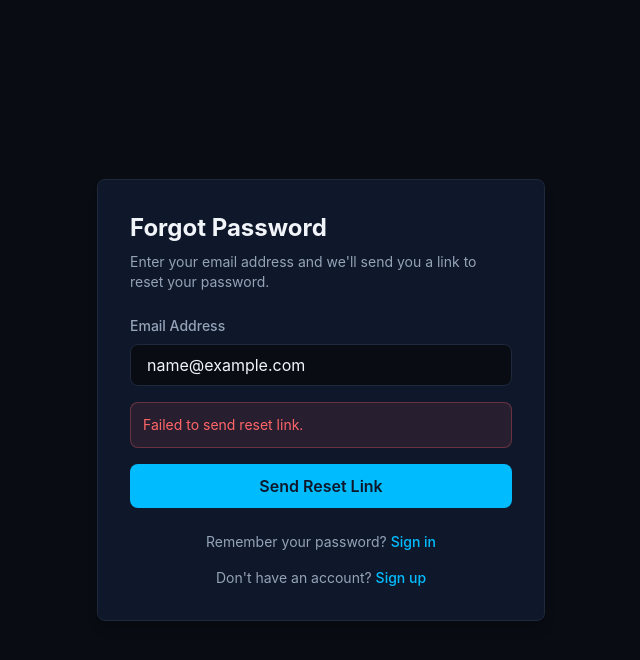
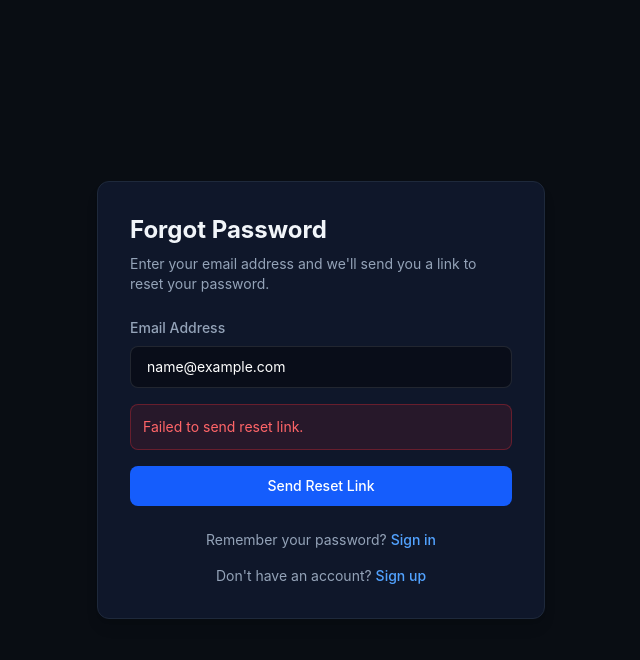
Before and after one commit to roymulinge/devtrack-app, a React (Vite) app: page /forgot-password in a window 1280 px wide. Both pictures are taken after typing "name@example.com" into the empty fields and a click on the button "Send Reset Link". Shown: the top 660 px of the page, without its empty margins (319-959 px from the left). Built offline with nearby package versions, Linux system fonts and the light colour scheme; no server answers.

Commit message:
fix(forgot-password): align with design system (blue-600 button, consistent inputs, rounded-xl)

```diff
--- a/src/pages/ForgotPassword.jsx
+++ b/src/pages/ForgotPassword.jsx
@@ -43,7 +43,7 @@ const ForgotPassword = () => {
   return (
     <div className="min-h-screen bg-[var(--bg-primary)] flex items-center justify-center px-4">
       <div className="w-full max-w-md">
-        <div className="bg-[var(--bg-surface)] border border-[var(--border)] rounded-lg p-8 shadow-lg">
+        <div className="bg-[var(--bg-surface)] border border-[var(--border)] rounded-xl p-8 shadow-lg">
           <h1 className="text-2xl font-bold text-[var(--text-primary)] mb-2">
             Forgot Password
           </h1>
@@ -62,18 +62,18 @@ const ForgotPassword = () => {
                 value={email}
                 onChange={(e) => setEmail(e.target.value)}
                 placeholder="your@email.com"
-                className="w-full px-4 py-2 bg-[var(--bg-primary)] border border-[var(--border)] rounded-lg text-[var(--text-primary)] placeholder-slate-600 focus:outline-none focus:border-sky-400 focus:ring-1 focus:ring-sky-400/50 transition"
+                className="w-full bg-black/40 border border-white/10 rounded-lg px-4 py-2.5 text-sm text-white placeholder:text-gray-500 focus:outline-none focus:ring-1 focus:ring-blue-500 focus:border-transparent transition-all"
               />
             </div>
 
             {error && (
-              <div className="p-3 bg-red-400/10 border border-red-400/30 rounded-lg">
+              <div className="p-3 bg-red-500/10 border border-red-500/30 rounded-lg">
                 <p className="text-sm text-red-400">{error}</p>
               </div>
             )}
 
             {message && (
-              <div className="p-3 bg-emerald-400/10 border border-emerald-400/30 rounded-lg">
+              <div className="p-3 bg-emerald-500/10 border border-emerald-500/30 rounded-lg">
                 <p className="text-sm text-emerald-400">{message}</p>
               </div>
             )}
@@ -81,7 +81,7 @@ const ForgotPassword = () => {
             <button
               type="submit"
               disabled={loading}
-              className="w-full py-2.5 px-4 bg-sky-400 text-slate-900 font-semibold rounded-lg hover:bg-sky-300 disabled:bg-slate-600 disabled:cursor-not-allowed transition"
+              className="w-full bg-blue-600 hover:bg-blue-500 disabled:bg-blue-600/50 disabled:cursor-not-allowed text-white font-medium text-sm py-2.5 rounded-lg transition-all active:scale-95"
             >
               {loading ? "Sending..." : "Send Reset Link"}
             </button>
@@ -90,7 +90,7 @@ const ForgotPassword = () => {
           <div className="mt-6 text-center">
             <p className="text-sm text-[var(--text-secondary)]">
               Remember your password?{" "}
-              <Link to="/login" className="text-sky-400 hover:text-sky-300 font-medium">
+              <Link to="/login" className="text-blue-400 hover:text-blue-300 font-medium">
                 Sign in
               </Link>
             </p>
@@ -99,7 +99,7 @@ const ForgotPassword = () => {
           <div className="mt-4 text-center">
             <p className="text-sm text-[var(--text-secondary)]">
               Don't have an account?{" "}
-              <Link to="/register" className="text-sky-400 hover:text-sky-300 font-medium">
+              <Link to="/register" className="text-blue-400 hover:text-blue-300 font-medium">
                 Sign up
               </Link>
             </p>
```
